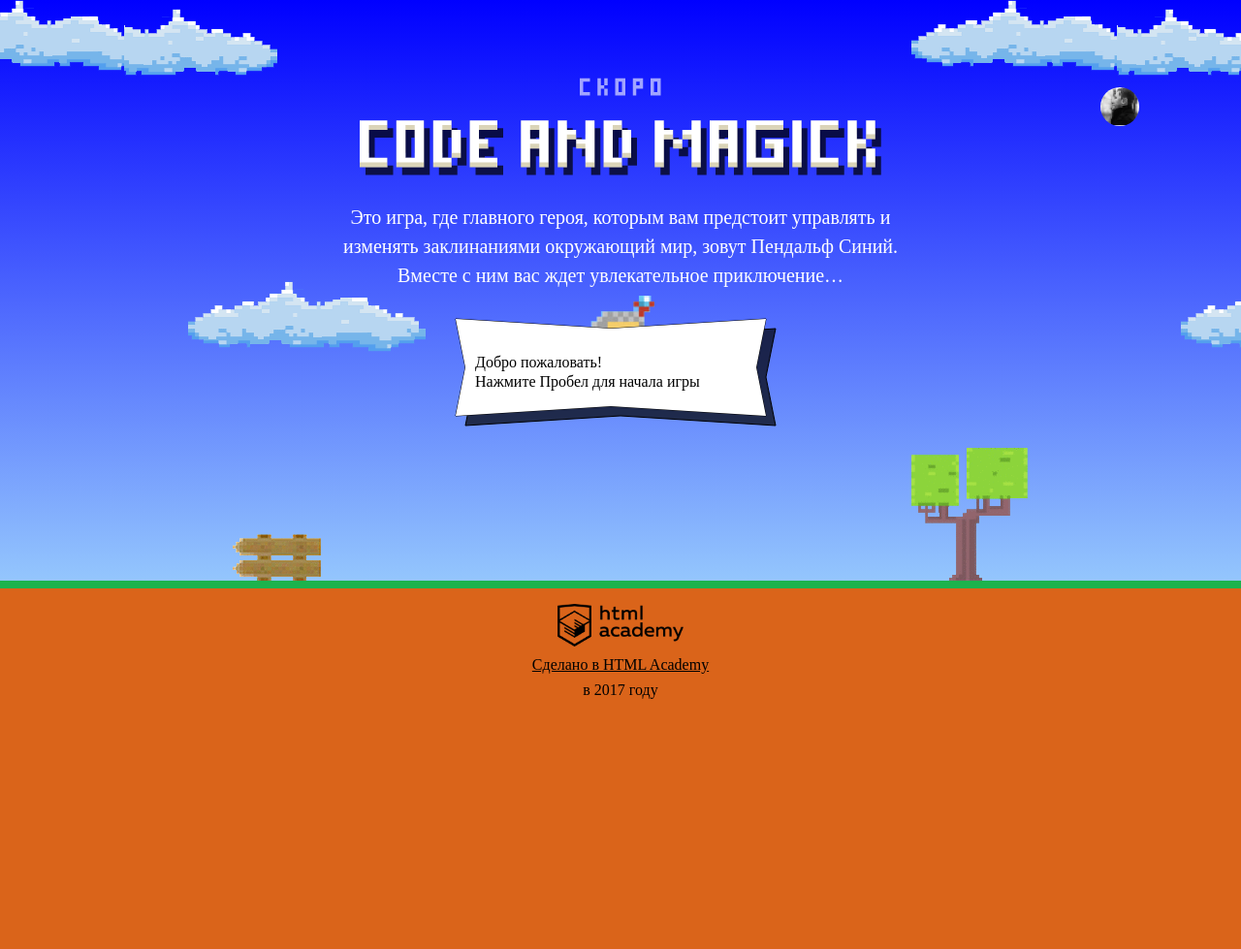
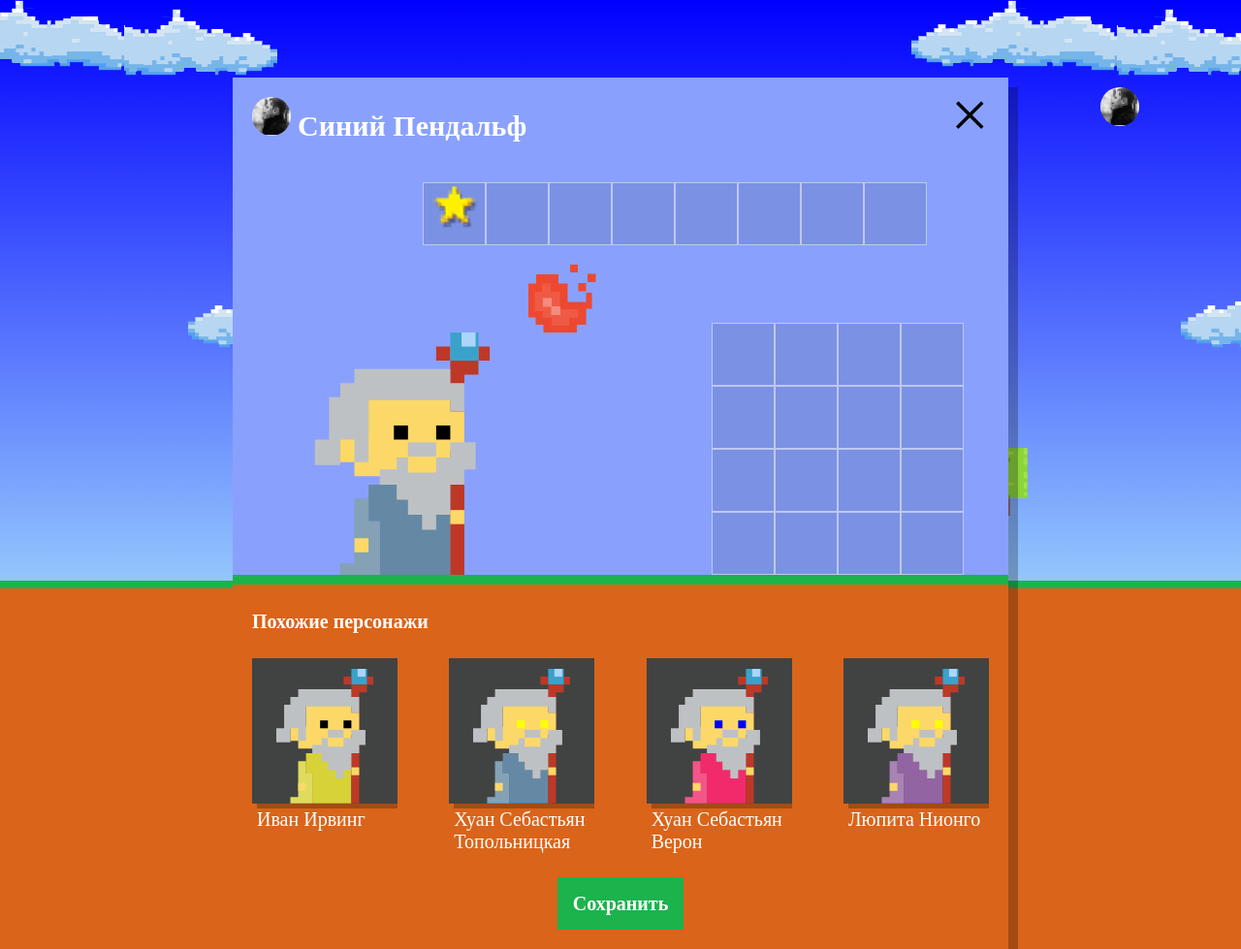
Before and after one commit to Julie2107/936943-code-and-magick-19, a website: page index.html in a window 1280 px wide. Shown: the whole page at 97% size. Before the commit the page ends 800 px from the top, so only its background shows below. Drawn offline with Linux system fonts and the light colour scheme; a web font is replaced by a local one.

Commit message:
getting similar wizards

```diff
--- a/index.html
+++ b/index.html
@@ -202,6 +202,7 @@
   }
 
 </script>
+<script src="js/setup.js"></script>
 <script src="js/stat.js"></script>
 <script src="js/game.js"></script>
 
--- /dev/null
+++ b/js/setup.js
@@ -0,0 +1,57 @@
+'use strict';
+
+var NAMES = ['Иван', 'Хуан Себастьян', 'Мария', 'Кристоф', 'Виктор', 'Юлия', 'Люпита', 'Вашингтон'];
+var SECOND_NAMES = ['да Марья', 'Верон', 'Мирабелла', 'Вальц', 'Онопко', 'Топольницкая', 'Нионго', 'Ирвинг'];
+var COAT_COLORS = ['rgb(101, 137, 164)', 'rgb(241, 43, 107)', 'rgb(146, 100, 161)', 'rgb(56, 159, 117)', 'rgb(215, 210, 55)', 'rgb(0, 0, 0)'];
+var EYES_COLORS = ['black', 'red', 'blue', 'yellow', 'green'];
+var userDialog = document.querySelector('.setup');
+var setupSimilar = userDialog.querySelector('.setup-similar');
+var similarList = userDialog.querySelector('.setup-similar-list');
+var getRandomInt = function (max) {
+  return Math.floor(Math.random() * Math.floor(max));
+};
+
+var wizards = [
+  {
+    name: NAMES[getRandomInt(NAMES.length)] + ' ' + SECOND_NAMES[getRandomInt(SECOND_NAMES.length)],
+    coatColor: COAT_COLORS[getRandomInt(COAT_COLORS.length)],
+    eyesColor: EYES_COLORS[getRandomInt(EYES_COLORS.length)]
+  },
+  {
+    name: NAMES[getRandomInt(NAMES.length)] + ' ' + SECOND_NAMES[getRandomInt(SECOND_NAMES.length)],
+    coatColor: COAT_COLORS[getRandomInt(COAT_COLORS.length)],
+    eyesColor: EYES_COLORS[getRandomInt(EYES_COLORS.length)]
+  },
+  {
+    name: NAMES[getRandomInt(NAMES.length)] + ' ' + SECOND_NAMES[getRandomInt(SECOND_NAMES.length)],
+    coatColor: COAT_COLORS[getRandomInt(COAT_COLORS.length)],
+    eyesColor: EYES_COLORS[getRandomInt(EYES_COLORS.length)]
+  },
+  {
+    name: NAMES[getRandomInt(NAMES.length)] + ' ' + SECOND_NAMES[getRandomInt(SECOND_NAMES.length)],
+    coatColor: COAT_COLORS[getRandomInt(COAT_COLORS.length)],
+    eyesColor: EYES_COLORS[getRandomInt(EYES_COLORS.length)]
+  },
+];
+
+userDialog.classList.remove('hidden');
+
+var similarWizardTemplate = document.querySelector('#similar-wizard-template').content.querySelector('.setup-similar-item');
+var renderWizard = function (wizard) {
+  var wizardElement = similarWizardTemplate.cloneNode(true);
+
+  wizardElement.querySelector('.setup-similar-label').textContent = wizard.name;
+  wizardElement.querySelector('.wizard-coat').style.fill = wizard.coatColor;
+  wizardElement.querySelector('.wizard-eyes').style.fill = wizard.eyesColor;
+
+  return wizardElement;
+};
+
+var fragment = document.createDocumentFragment();
+for (var i = 0; i < wizards.length; i++) {
+  fragment.appendChild(renderWizard(wizards[i]));
+}
+
+similarList.appendChild(fragment);
+
+setupSimilar.classList.remove('hidden');
```
